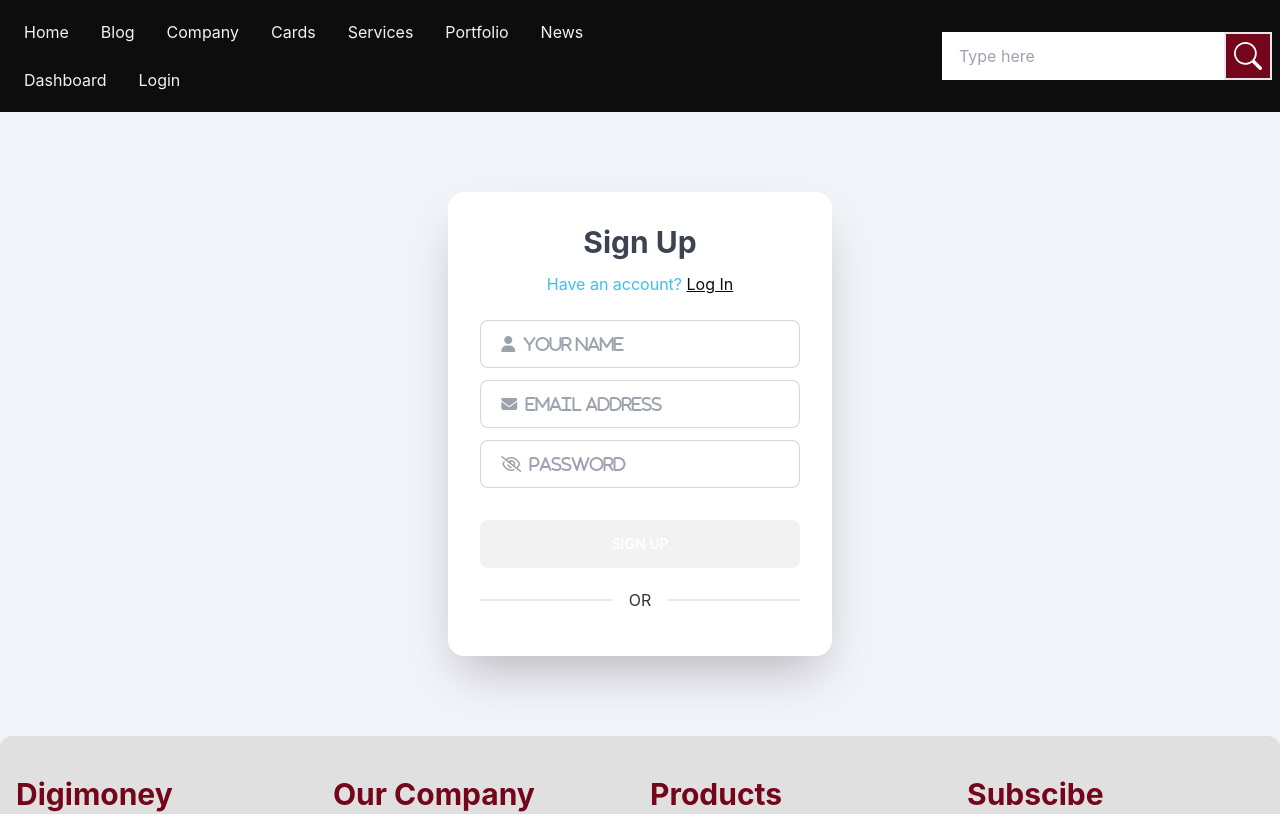
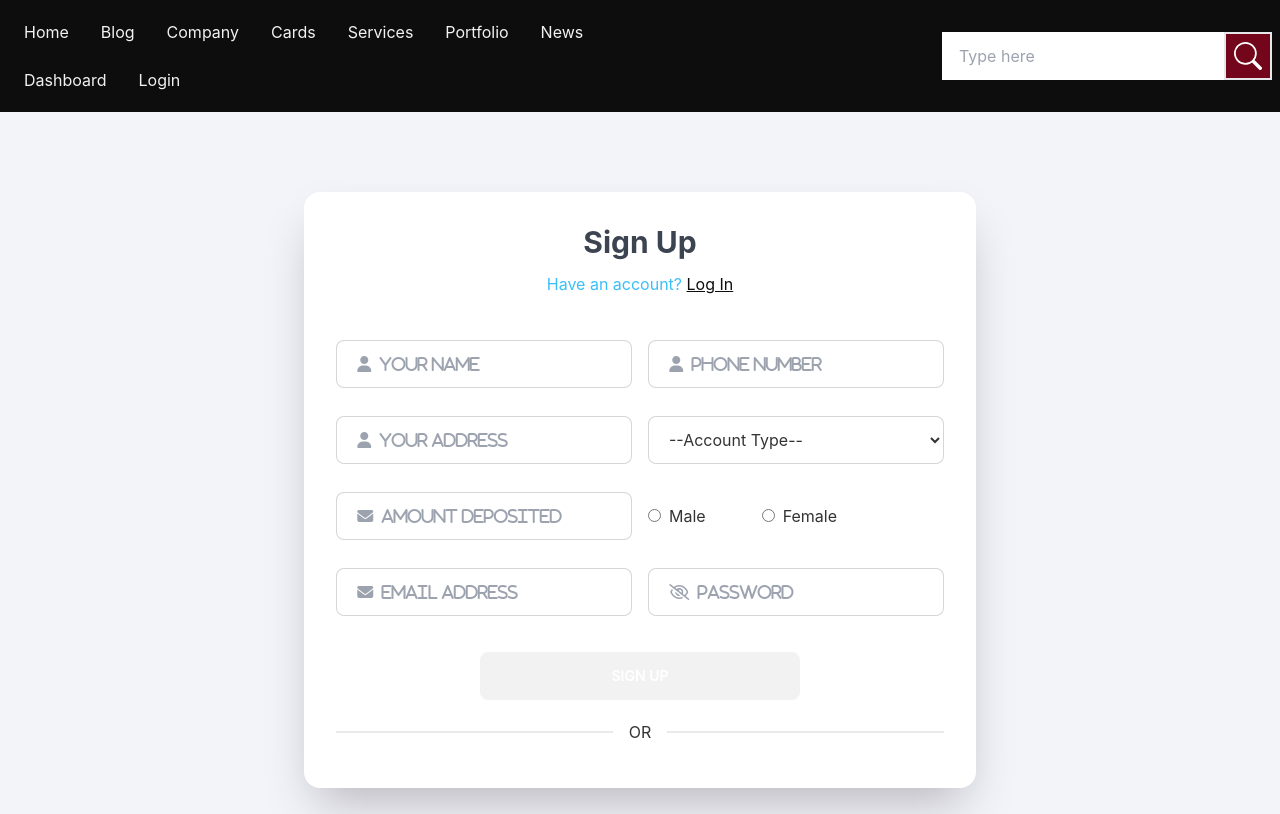
Before and after one commit to azizurrahman-zero/digimoney-bank_client-side, a React (Create React App) app: page /signUp in a window 1280 px wide. Shown: the top 814 px of the page. Built offline with nearby package versions, Linux system fonts and the light colour scheme.

Commit message:
create account

```diff
--- a/src/App.js
+++ b/src/App.js
@@ -12,6 +12,7 @@ import Menubar from "./Shared/Menubar";
 import Dashboard from "./pages/Dashboard/Dashboard";
 import WelcomePage from "./pages/Dashboard/WelcomePage";
 import Profile from "./pages/Dashboard/Profile";
+
 
 
 function App() {
@@ -31,6 +32,7 @@ function App() {
         <Route index element={<WelcomePage />} />
         <Route path="dashboard" element={<WelcomePage />} />
         <Route path="profile" element={<Profile />} />
+
         </Route>
 
 
--- /dev/null
+++ b/src/Hooks/useToken.js
@@ -0,0 +1,30 @@
+import { useEffect, useState } from "react";
+
+const useToken = (user) => {
+  const [token, setToken] = useState("");
+
+  useEffect(() => {
+    const email = user?.user?.email;
+    const currentUser = {
+
+      email: email,
+
+    };
+    if (email) {
+      fetch(`http://localhost:4000/user/${email}`, {
+        method: "PUT",
+        headers: {
+          "content-type": "application/json",
+        },
+        body: JSON.stringify(currentUser),
+      })
+        .then((res) => res.json())
+        .then((data) => {
+          console.log("data success", data);
+        });
+    }
+  }, [user]);
+  return [token];
+};
+
+export default useToken;
--- a/src/pages/Dashboard/Dashboard.js
+++ b/src/pages/Dashboard/Dashboard.js
@@ -15,14 +15,15 @@ import DashboardMenu from './DashboardMenu';
 const Dashboard = () => {
     const [open,setOpen]=useState(true)
         const Menus=[
-        {title:"Go To Home",path:"/",src:<AiFillHome className='h-5 w-5' />},
-        {title:"Dashboard",path:"/dashboard", src:<MdDashboard className='h-5 w-5' />},
-        {title:"Profile",path:"/dashboard/profile", src:<ImProfile className='h-5 w-5' />},
-        {title:"Review",path:"/", src:<MdRateReview className='h-5 w-5'/>},
-        {title:"Make Admin" ,path:"/",src:<AiFillEdit className='h-5 w-5' />,gap:true},
-        {title:"Transection",path:"/", src:<FaMoneyCheck className='h-5 w-5' />},
-        {title:"All User",path:"/", src:<AiOutlineUsergroupAdd className='h-5 w-5'  />},
-        {title:"Setting",path:"/", src:<FiSettings className='h-5 w-5' />,setting:true},
+        {title:"Go To Home",path:"/",src:<AiFillHome className='w-5 h-5' />},
+        {title:"Dashboard",path:"/dashboard", src:<MdDashboard className='w-5 h-5' />},
+        {title:"Profile",path:"/dashboard/profile", src:<ImProfile className='w-5 h-5' />},
+
+        {title:"Review",path:"/", src:<MdRateReview className='w-5 h-5'/>},
+        {title:"Make Admin" ,path:"/",src:<AiFillEdit className='w-5 h-5' />,gap:true},
+        {title:"Transection",path:"/", src:<FaMoneyCheck className='w-5 h-5' />},
+        {title:"All User",path:"/", src:<AiOutlineUsergroupAdd className='w-5 h-5'  />},
+        {title:"Setting",path:"/", src:<FiSettings className='w-5 h-5' />,setting:true},
 
     ]
     return (
@@ -39,7 +40,7 @@ const Dashboard = () => {
               w-8 h-8 text-black     rounded-full ${!open && 'rotate-180'}
              `}  />
         </label>
-        <div className='px-5 pt-5 bg-white min-h-screen'>
+        <div className='min-h-screen px-5 pt-5 bg-white'>
 
         <DashboardMenu />
         <Outlet />
--- /dev/null
+++ b/src/pages/Dashboard/Manager/Deposit.js
@@ -0,0 +1,11 @@
+import React from 'react';
+
+const Deposit = () => {
+  return (
+    <div>
+
+    </div>
+  );
+};
+
+export default Deposit;
--- /dev/null
+++ b/src/pages/Dashboard/Manager/FoundTransfer.js
@@ -0,0 +1,11 @@
+import React from 'react';
+
+const FoundTransfer = () => {
+  return (
+    <div>
+
+    </div>
+  );
+};
+
+export default FoundTransfer;
--- a/src/pages/Login/SignUp.js
+++ b/src/pages/Login/SignUp.js
@@ -1,11 +1,12 @@
-import React from "react";
+import React, { useEffect } from "react";
 import {
   useCreateUserWithEmailAndPassword,
   useUpdateProfile,
 } from "react-firebase-hooks/auth";
 import { useForm } from "react-hook-form";
-import { Link } from "react-router-dom";
+import { Link, useNavigate } from "react-router-dom";
 import auth from "../../firebase.init";
+
 import Loading from "../../Shared/Loading";
 
 const SignUp = () => {
@@ -15,45 +16,70 @@ const SignUp = () => {
     handleSubmit,
   } = useForm();
 
-  const [createUserWithEmailAndPassword,user, loading, error] =
+  const [createUserWithEmailAndPassword, user, loading, error] =
     useCreateUserWithEmailAndPassword(auth);
 
   const [updateProfile, updating, updateError] = useUpdateProfile(auth);
+  const navigate = useNavigate();
 
   if (loading || updating) {
     return <Loading></Loading>;
   }
-  if(user){
-    console.log(user)
+  if (user) {
+    navigate("/");
   }
 
+  const onSubmit = async (data, event) => {
+    event.preventDefault();
 
-  const onSubmit = async (data) => {
-    const { name, email, password } = data;
+    const { name, email, password, phone, address, amount } = data;
     await createUserWithEmailAndPassword(email, password);
     await updateProfile({ displayName: name });
+
+    const currentUser = {
+      displayName: name,
+      email: email,
+      contact: phone,
+      accountType: event.target.accountType.value,
+      address: address,
+      amount: amount,
+      gender: event.target.gender.value,
+    };
+
+    fetch(`http://localhost:4000/user/${email}`, {
+      method: "PUT",
+      headers: {
+        "content-type": "application/json",
+      },
+      body: JSON.stringify(currentUser),
+    })
+      .then((res) => res.json())
+      .then((data) => {
+        console.log("data success", data);
+      });
   };
 
   return (
     <div>
       <div className="bg-[#f3f3fa] flex items-center justify-center lg:py-20">
-        <div className="card flex-shrink-0 w-full max-w-sm shadow-2xl bg-base-100 mt-5 mb-16 lg:m-0">
+        <div className="flex-shrink-0 w-full max-w-2xl mb-16 shadow-2xl mmt-5 card bg-base-100 lg:m-0">
           <div className="card-body">
-            <h2 className="mb-1 font-bold text-neutral text-center text-3xl">
+            <h2 className="mb-1 text-3xl font-bold text-center text-neutral">
               Sign Up
             </h2>
-            <h3 className="text-center text-info mb-4">
+            <h3 className="mb-4 text-center text-info">
               Have an account?{" "}
               <Link className="link link-secondary" to="/login">
                 Log In
               </Link>
             </h3>
             <form onSubmit={handleSubmit(onSubmit)}>
-              <div className="form-control">
+              <div className="grid gap-4 mt-5 sm:grid-cols-1 md:grid-cols-2 lg:grid-cols-2">
+                <div className="w-full max-w-xs form-control">
                   <input
                     type="text"
                     placeholder=" &#xf007;  Your Name"
-                  className="input input-bordered input-icon text-base mb-1"
+                    className="mb-1 text-base input input-bordered input-icon"
                     {...register("name", {
                       required: {
                         value: true,
@@ -61,7 +87,7 @@ const SignUp = () => {
                       },
                     })}
                   />
-                <label className="label pt-0">
+                  <label className="pt-0 label">
                     {errors.name?.type === "required" && (
                       <span className="label-text-alt text-error">
                         {errors.name.message}
@@ -69,11 +95,105 @@ const SignUp = () => {
                     )}
                   </label>
                 </div>
+                <div className="w-full max-w-xs form-control">
+                  <input
+                    type="number"
+                    placeholder=" &#xf007;  Phone Number"
+                    className="mb-1 text-base input input-bordered input-icon"
+                    {...register("phone", {
+                      required: {
+                        value: true,
+                        message: "*Enter Phone Number",
+                      },
+                    })}
+                  />
+                  <label className="pt-0 label">
+                    {errors.name?.type === "required" && (
+                      <span className="label-text-alt text-error">
+                        {errors.phone.message}
+                      </span>
+                    )}
+                  </label>
+                </div>
+                <div className="w-full max-w-xs form-control">
+                  <input
+                    type="text"
+                    placeholder=" &#xf007;  Your Address"
+                    className="mb-1 text-base input input-bordered input-icon"
+                    {...register("address", {
+                      required: {
+                        value: true,
+                        message: "*Enter Your Address",
+                      },
+                    })}
+                  />
+                  <label className="pt-0 label">
+                    {errors.name?.type === "required" && (
+                      <span className="label-text-alt text-error">
+                        {errors.address.message}
+                      </span>
+                    )}
+                  </label>
+                </div>
                 <div className="form-control">
+                  <select
+                    name="accountType"
+                    className=" input input-bordered"
+                    {...register("accountType", {
+                      required: {
+                        value: true,
+                        message: "*Account Type Required",
+                      },
+                    })}
+                  >
+                    <option value=" ">--Account Type--</option>
+                    <option value="Checking Account">Checking Account</option>
+                    <option value="Savings Accounts">Savings Account</option>
+                  </select>
+
+                </div>
+                <div className="w-full max-w-xs form-control">
+                  <input
+                    type="text"
+                    placeholder=" &#xf0e0;  Amount Deposited"
+                    className="w-full max-w-xs mb-1 text-base input input-bordered input-icon"
+                    {...register("amount", {
+                      required: {
+                        value: true,
+                        message: "*Enter an Amount Deposited",
+                      },
+                    })}
+                  />
+                  <label className="pt-0 label">
+                    {errors.email?.type === "required" && (
+                      <span className="label-text-alt text-error">
+                        {errors.amount.message}
+                      </span>
+                    )}
+                  </label>
+                </div>
+
+                <div className="flex-row gap-12 mt-3 form-control">
+                  <label for="male" className="gap-2">
+                    <input type="radio" name="gender" value="Male" id="male" />
+                    <span className="mx-2">Male</span>
+                  </label>
+                  <label for="female">
+                    <input
+                      type="radio"
+                      name="gender"
+                      value="Female"
+                      id="female"
+                    />
+                    <span className="mx-2">Female</span>
+                  </label>
+                </div>
+
+                <div className="w-full max-w-xs form-control">
                   <input
                     type="email"
                     placeholder=" &#xf0e0;  Email Address"
-                  className="input input-bordered input-icon text-base mb-1"
+                    className="w-full max-w-xs mb-1 text-base input input-bordered input-icon"
                     {...register("email", {
                       required: {
                         value: true,
@@ -85,7 +205,7 @@ const SignUp = () => {
                       },
                     })}
                   />
-                <label className="label pt-0">
+                  <label className="pt-0 label">
                     {errors.email?.type === "required" && (
                       <span className="label-text-alt text-error">
                         {errors.email.message}
@@ -98,11 +218,11 @@ const SignUp = () => {
                     )}
                   </label>
                 </div>
-              <div className="form-control">
+                <div className="w-full max-w-xs form-control">
                   <input
                     type="password"
                     placeholder=" &#xf070;  Password"
-                  className="input input-bordered input-icon text-base"
+                    className="text-base input input-bordered input-icon"
                     {...register("password", {
                       required: {
                         value: true,
@@ -114,13 +234,14 @@ const SignUp = () => {
                         message: "*Enter at least eight characters password",
                       },
                       pattern: {
-                      value: /^(?=.*\d)(?=.*[@$!%*#?&])[A-Za-z\d@$!%*#?&]{8,}$/,
+                        value:
+                          /^(?=.*\d)(?=.*[@$!%*#?&])[A-Za-z\d@$!%*#?&]{8,}$/,
                         message:
                           "*Enter at least one number and one special character",
                       },
                     })}
                   />
-                <label className="label pt-0">
+                  <label className="pt-0 label">
                     {errors.password?.type === "required" && (
                       <span className="label-text-alt text-error">
                         {errors.password.message}
@@ -138,12 +259,14 @@ const SignUp = () => {
                     )}
                   </label>
                 </div>
-              <div className="form-control mt-6">
+              </div>
+              <div className="flex items-center justify-center mt-6">
                 <input
-                  className="btn btn-accent text-white"
+                  className="w-full max-w-xs text-white form-control btn btn-accent"
                   type="submit"
                   value="Sign Up"
                 />
+                <br />
                 <label className="flex justify-center">
                   {error && (
                     <span className="pt-2 label-text-alt text-error">
```
Also changed, not shown: src/pages/Dashboard/Manager/Withdraw.js (added). Lines whose indentation alone changed are shown as unchanged.
